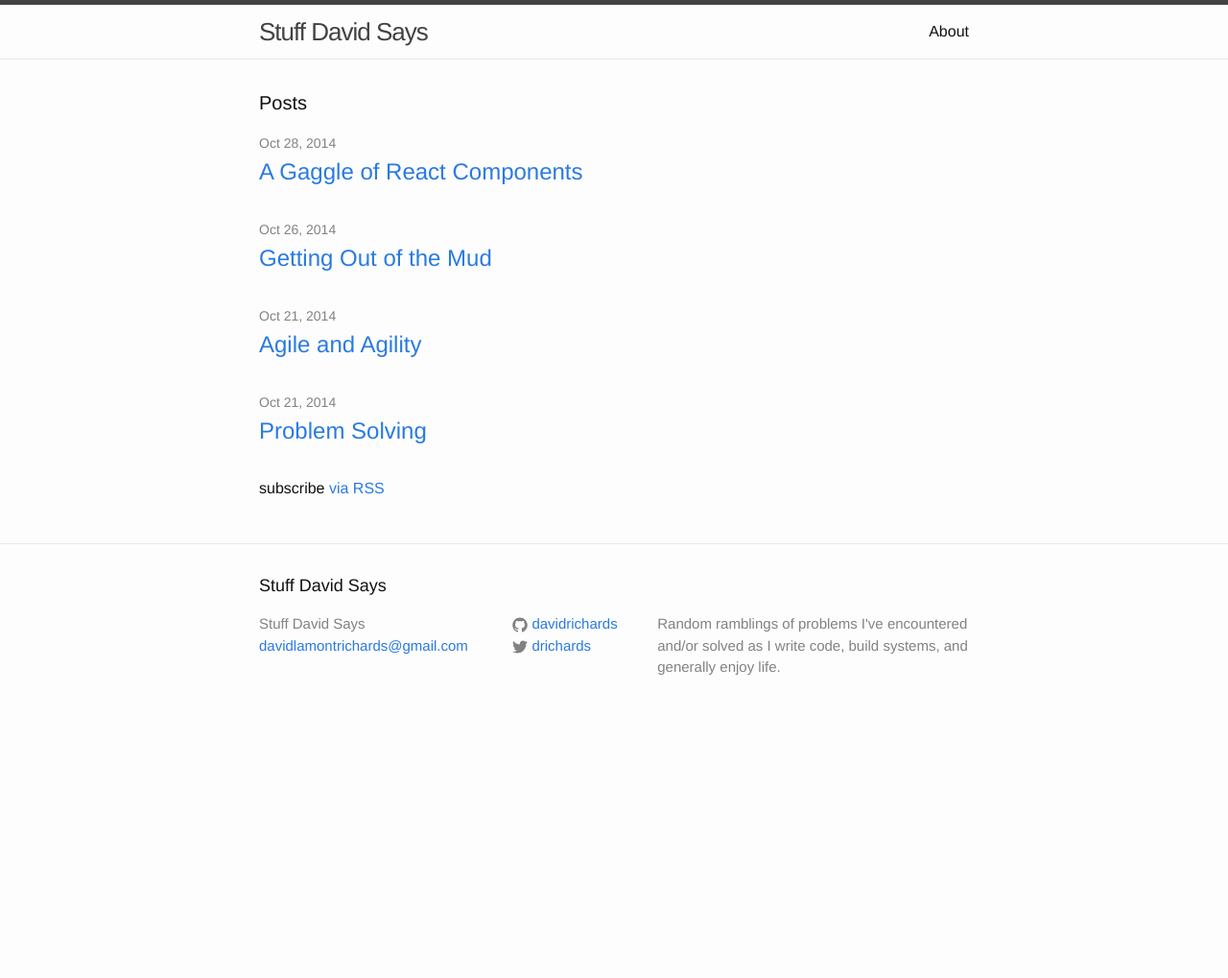
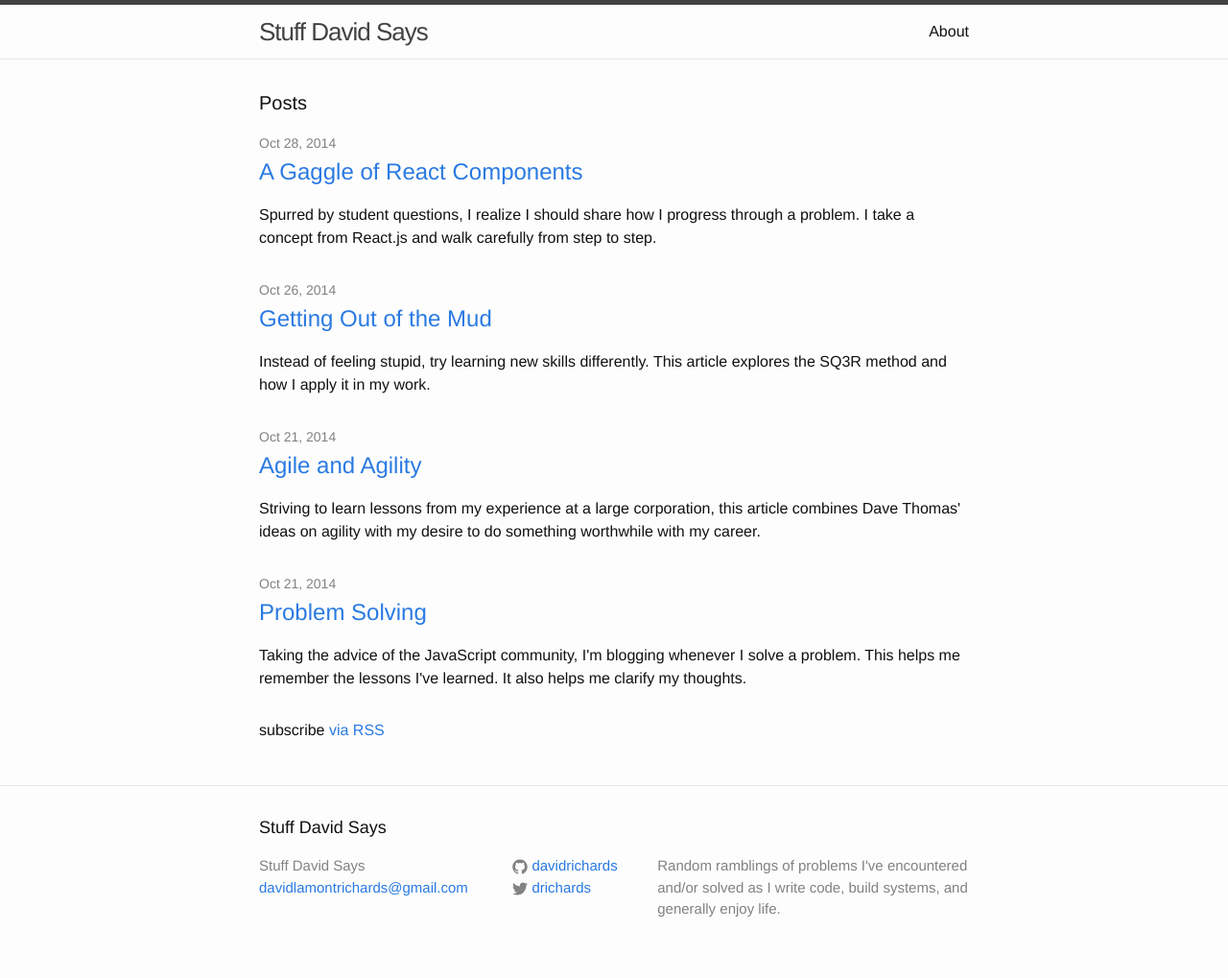
Before and after one commit to davidrichards/davidrichards.github.io, a Jekyll site: the page built from index.html, in a window 1280 px wide. Shown: the whole page at 96% size. Built offline with Jekyll 4.4.1, drawn with Linux system fonts in a browser that asks for light colours; before the commit the page ends 900 px from its top, so only the background shows below that.

Commit message:
Add summaries to posts on the index page.

```diff
--- a/_posts/2014-10-21-agile-and-agility.markdown
+++ b/_posts/2014-10-21-agile-and-agility.markdown
@@ -1,6 +1,7 @@
 ---
 layout: post
 title:  "Agile and Agility"
+summary: Striving to learn lessons from my experience at a large corporation, this article combines Dave Thomas' ideas on agility with my desire to do something worthwhile with my career.
 date:   2014-10-21 15:24:00
 categories: software agility
 ---
--- a/_posts/2014-10-21-problem-solving.markdown
+++ b/_posts/2014-10-21-problem-solving.markdown
@@ -1,6 +1,7 @@
 ---
 layout: post
 title:  "Problem Solving"
+summary: Taking the advice of the JavaScript community, I'm blogging whenever I solve a problem.  This helps me remember the lessons I've learned.  It also helps me clarify my thoughts.
 date:   2014-10-21 14:58:57
 categories: software
 ---
--- a/_posts/2014-10-26-getting-out-of-the-mud.markdown
+++ b/_posts/2014-10-26-getting-out-of-the-mud.markdown
@@ -1,6 +1,7 @@
 ---
 layout: post
 title:  Getting Out of the Mud
+summary: Instead of feeling stupid, try learning new skills differently.  This article explores the SQ3R method and how I apply it in my work.
 date:   2014-10-26 16:54:00
 categories: software
 ---
--- a/_posts/2014-10-28-a-gaggle-of-react-components.markdown
+++ b/_posts/2014-10-28-a-gaggle-of-react-components.markdown
@@ -1,6 +1,7 @@
 ---
 layout: post
 title:  A Gaggle of React Components
+summary: Spurred by student questions, I realize I should share how I progress through a problem. I take a concept from React.js and walk carefully from step to step.
 date:   2014-10-28 22:33:00
 categories: software react
 ---
--- a/index.html
+++ b/index.html
@@ -14,6 +14,10 @@ layout: default
         <h2>
           <a class="post-link" href="{{ post.url | prepend: site.baseurl }}">{{ post.title }}</a>
         </h2>
+        {% if post.summary %}
+          <p>{{post.summary}}</p>
+        {% endif %}
+
       </li>
     {% endfor %}
   </ul>
```
